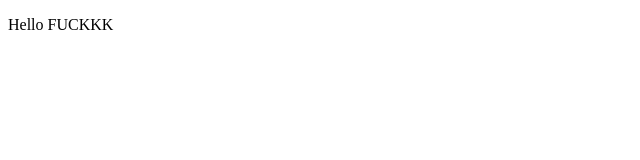
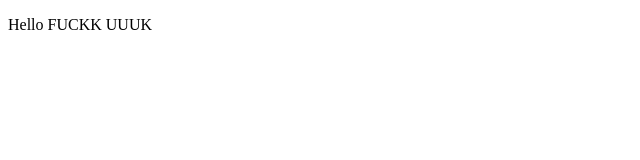
Before and after one commit to s3nxt/test2-repo, a plain HTML site: page index.html in a window 1280 px wide. Shown: the full height of the page, 0-640 px from the left. Drawn offline with Linux system fonts and the light colour scheme.

Commit message:
just do it please

```diff
--- a/index.html
+++ b/index.html
@@ -7,6 +7,6 @@
     <title>Document</title>
 </head>
 <body>
-    <p>Hello FUCKKK</p>
+    <p>Hello FUCKK UUUK</p>
 </body>
 </html>
```
Also changed, not shown: 1 other file.
